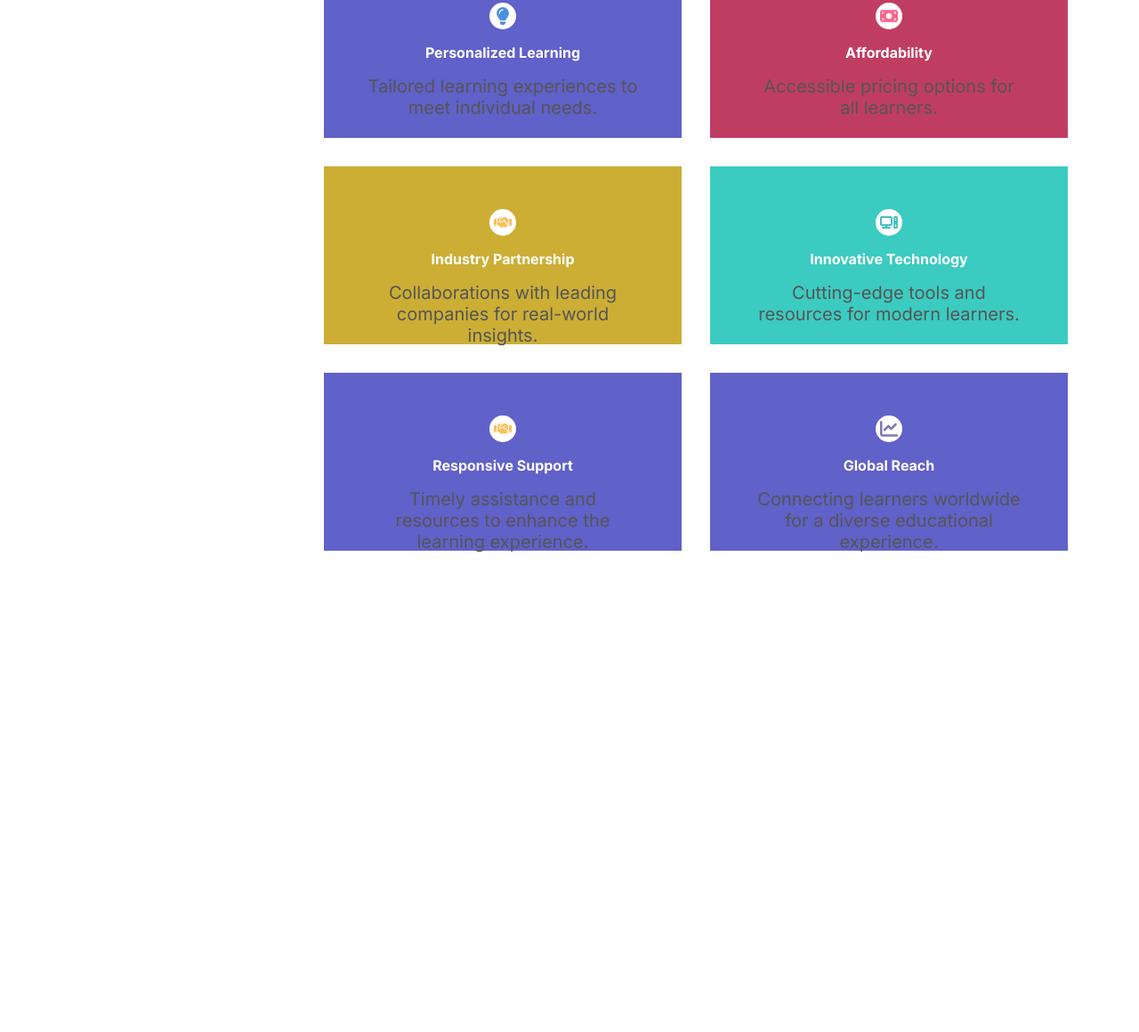
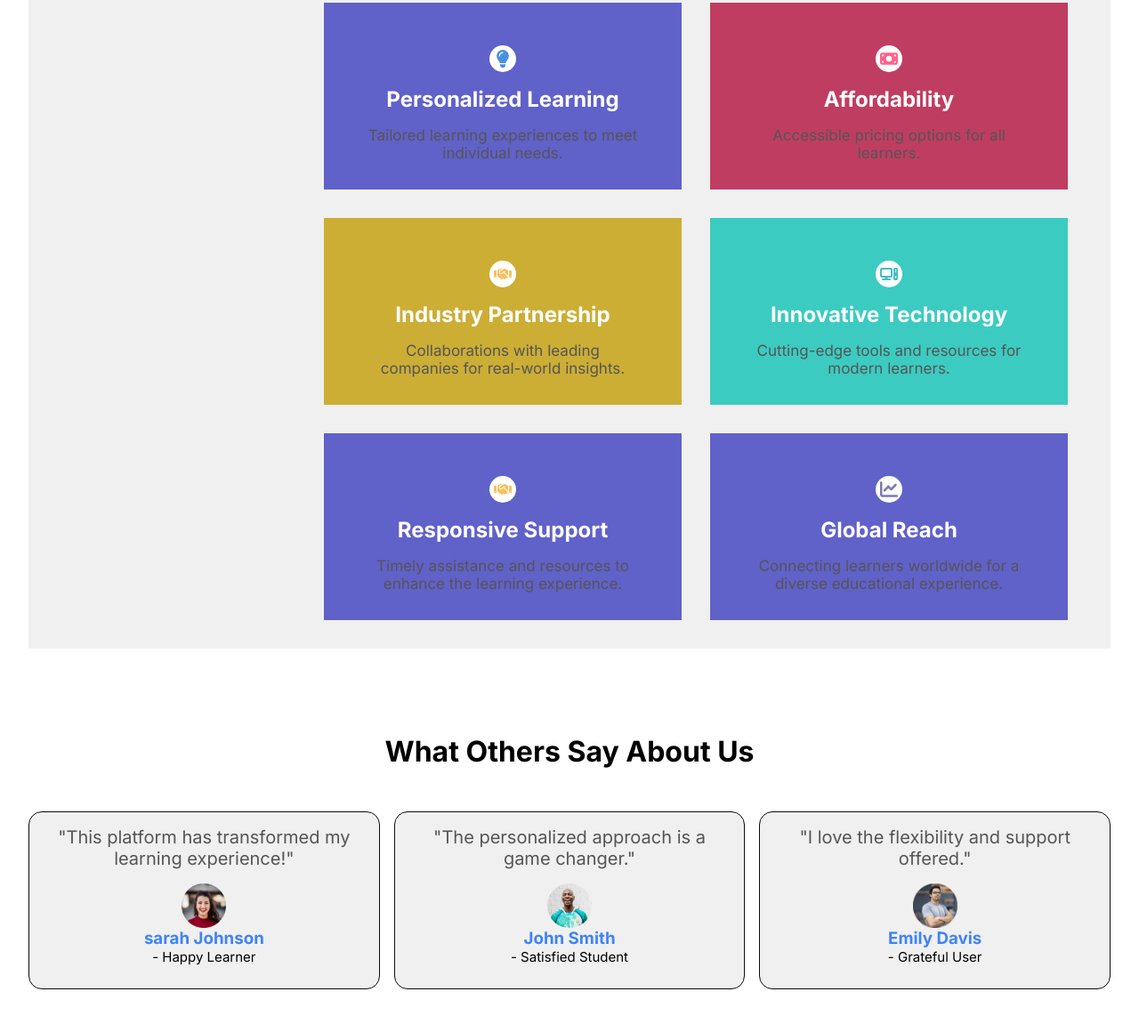
Before and after one commit to chaaruSharma/Project, a plain HTML site: page learnTech/index.html in a window 1280 px wide. Shown: the part 1137-2297 px from the top of the page at 89% size. Before the commit the page ends 1788 px from the top, so only its background shows below. Drawn offline with Linux system fonts and the light colour scheme.

Commit message:
modified

```diff
--- a/learnTech/index.html
+++ b/learnTech/index.html
@@ -73,6 +73,7 @@
             </div>
         </div>
     </div>
+    <div class="background">
     <div class="feature-container">
         <div >
             <h2 class="main-info">
@@ -90,7 +91,7 @@
        <div class="img-icon">
         <img src="./PersonalizedLearn.svg"  class="img" alt="Personalized Learning">
         </div>
-        <div class="feature-title"><h4>Personalized Learning</h4>
+        <div class="feature-title"><h2>Personalized Learning</h2>
         </div>
         <div class="feature-description">
             <p>Tailored learning experiences to meet individual needs.</p>
@@ -102,7 +103,7 @@
         <div class="img-icon">
             <img src="Affordability.svg" class="img" alt="Affordability">
         </div>
-        <div class="feature-title"><h4>Affordability</h4>
+        <div class="feature-title"><h2>Affordability</h2>
         </div>
         <div class="feature-description">
             <p>Accessible pricing options for all learners.</p>
@@ -113,7 +114,7 @@
         <div class="img-icon">
             <img src="IndustryPatner.svg" class="img" alt="IndustryPatner">
         </div>
-        <div class="feature-title"><h4>Industry Partnership</h4>
+        <div class="feature-title"><h2>Industry Partnership</h2>
         </div>
         <div class="feature-description">
             <p>Collaborations with leading companies for real-world insights.</p>
@@ -125,7 +126,7 @@
             <img src="InnovativeTech.svg" class="img" alt="InnovativeTech">
         </div>
         <div class="feature-title">
-            <h4>Innovative Technology</h4>
+            <h2>Innovative Technology</h2>
             </div>
             <div class="feature-description">
                 <p>Cutting-edge tools and resources for modern learners.</p>
@@ -139,7 +140,7 @@
 
         </div>
         <div class="feature-title">
-            <h4>Responsive Support</h4>
+            <h2>Responsive Support</h2>
 
         </div>
         <div class="feature-description">
@@ -152,7 +153,7 @@
             <img src="Analytics.svg" class="img" alt="GlobalReach">
         </div>
         <div class="feature-title">
-            <h4>Global Reach</h4>
+            <h2>Global Reach</h2>
         </div>
         <div class="feature-description">
             <p>Connecting learners worldwide for a diverse educational experience.</p>
@@ -160,7 +161,36 @@
         </div>
         </div>
 
+
 </div>
-    </div>
+</div>
+   </div>
+
+ <div class="newsletter">
+          <div class="newsletter-title"> <h1>What Others Say About Us</h1></div>
+            <div class="review-section">
+                <div class="review">
+                    <p  class="description">"This platform has transformed my learning experience!"</p>
+                    <img src="./avatar1.png" class="img-review" alt="">
+                    <h3 class="name-review">sarah Johnson</h3>
+                    <span class="name">- Happy Learner</span>
+                </div>
+
+                <div class="review">
+                    <p class="description">"The personalized approach is a game changer."</p>
+                    <img src="./avatar2.png" class="img-review" alt="review12">
+                    <h3 class="name-review">John Smith</h3>
+                    <span class="name">- Satisfied Student</span>
+                </div>
+                <div class="review">
+                    <p class="description">"I love the flexibility and support offered."</p>
+                    <img src="./avatar3.png" class="img-review" alt="review13">
+                    <h3 class="name-review">Emily Davis</h3>
+                    <span class="name">- Grateful User</span>
+                </div>
+            </div>
+        </div>
+
+
 </body>
 </html>
--- a/learnTech/style.css
+++ b/learnTech/style.css
@@ -23,6 +23,7 @@ body{
 
     padding: 2rem;
 }
+
 .header-content{
   display:flex;
   justify-content: space-between;
@@ -343,6 +344,15 @@ image{
     margin-top: 8rem;
   }
 }
+.background{
+background-color: var(--light-gray);
+  width: 100%;
+  height: auto;
+
+  padding-top: 3rem;
+  padding-right: rem;
+  ;
+}
 
 .feature-container{
   text-align: center;
@@ -350,6 +360,7 @@ image{
   padding-left: 300px;
   margin: 0%;
   padding-top: 0%;
+  /* background-color: var(--light-gray); */
 }
 
 .main-info{
@@ -357,9 +368,11 @@ image{
   font-weight: 700;
 }
 .feature-description{
-  font-size: 20px;
+  font-size: 17px;
   color: var(--dark-gray);
+  padding-bottom: 1rem;
   padding-top: 1rem;
+  padding-bottom: 2rem;
 }
 
 .feature-grid{
@@ -396,7 +409,7 @@ image{
   align-items: center;
   text-align: center;
   color: white;
-  height: 200px;
+  height: 210px;
   padding: 3rem;
 }
 .card2{
@@ -404,7 +417,7 @@ image{
   align-items: center;
   text-align: center;
   color: white;
-  height: 200px;
+  height: 210px;
   padding: 3rem;
 }
 .card3{
@@ -412,7 +425,7 @@ image{
   align-items: center;
   text-align: center;
   color: white;
-  height: 200px;
+  height: 210px;
   padding: 3rem;
 }
 .card4{
@@ -420,7 +433,7 @@ image{
   align-items: center;
   text-align: center;
   color: white;
-  height: 200px;
+  height: 210px;
   padding: 3rem;
 }
 .card5{
@@ -428,7 +441,7 @@ image{
   align-items: center;
   text-align: center;
   color: white;
-  height: 200px;
+  height: 210px;
   padding: 3rem;
 }
 .card6{
@@ -436,7 +449,7 @@ image{
   align-items: center;
   text-align: center;
   color: white;
-  height: 200px;
+  height: 210px;
   padding: 3rem;
 }
 .img{
@@ -449,7 +462,7 @@ image{
     height: auto;
     width: 100%;
     margin-top: 1rem;
-    background-color: var(--light-gray);
+    /* background-color: var(--light-gray); */
   }
   .feature-container{
     display: flex;
@@ -506,4 +519,63 @@ image{
 .feature-description{
   font-size: 15px; /* color: var(--gray); */
 }
+.background{
+  background-color: var(--light-gray);
+
 }
+}
+.newsletter{
+  display: flex;
+  flex-direction:column;
+  text-align: center;
+  margin-top: 6rem ;
+
+
+}
+.review-section{
+  display: flex;
+  flex-direction: row;
+  gap: 1rem;
+  margin-top: 2rem;
+  margin-bottom: 3rem;
+
+  /* flex-wrap: wrap; */
+}
+
+.review{
+  display: flex;
+  flex-direction: column;
+  text-align: center;
+  height: 200px;
+  width: 500px;;
+  margin-top: 1rem;
+  background-color: var(--light-gray);
+  border: 1px solid #0a0a0a;
+  border-radius: 15px;
+}
+
+
+.img-review{
+    height: 50px;
+   width: 50px;
+   display: block;
+  margin-left: auto;
+   margin-right: auto;
+  border-radius: 15px;
+  margin-top: auto;
+  /* margin-bottom: 0rem; */
+  /* padding-bottom: 1rem; */
+
+}
+.description{
+  font-size: 20px;
+  color: var(--dark-gray);
+  padding: 1rem;
+}
+.name-review{
+  color: var(--accent-color);
+}
+.name{
+  padding-bottom: 2rem;
+  font-size: 15px;
+}
```
